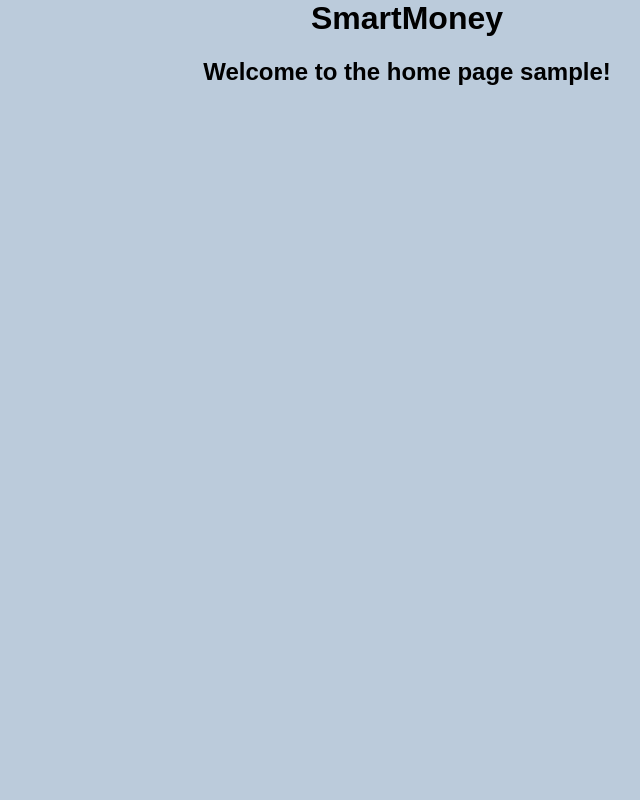
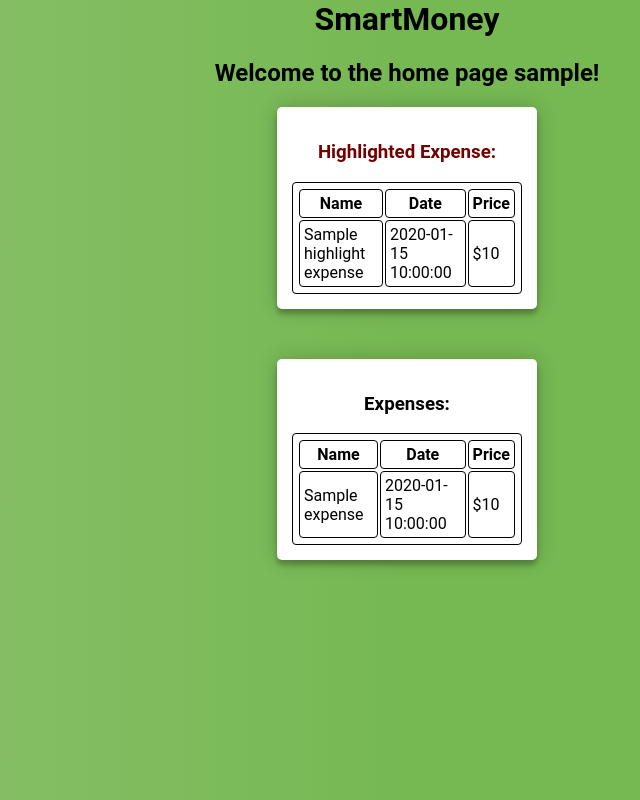
Before and after one commit to braedonondos/Finance-Tracker-App, a Flask app: template templates/homepage.html in a window 1280 px wide. Shown: the whole page, without its empty margins (233-873 px from the left). Run offline with Flask 3, Linux system fonts and the light colour scheme; the template is opened without the code that fills it: most values are stand-ins (such as "Sample title", 1, 10 or a date in 2020); some libraries are stand-ins or nearby versions.

Commit message:
Updated HTML and CSS

```diff
--- a/static/css/main.css
+++ b/static/css/main.css
@@ -8,7 +8,114 @@ h1, h2 {
     text-align: center;
 }
 
-form {
-    padding-top: 20px;
-    display: inline-block;
+table, th, td {
+    border: 1px solid;
+    margin: auto;
+    background-color: rgb(255, 255, 255);
+    padding:4px;
+    border-radius: 4px;
 }
+
+#highlight_text {
+    color:rgb(114, 0, 0);
+}
+
+@import url(https://fonts.googleapis.com/css?family=Roboto:300);
+
+.login-page {
+  width: 360px;
+  padding: 8% 0 0;
+  margin: auto;
+}
+.form {
+  position: relative;
+  z-index: 1;
+  background: #FFFFFF;
+  max-width: 230px;
+  margin: 0 auto 50px;
+  padding: 15px;
+  text-align: center;
+  box-shadow: 0 0 20px 0 rgba(0, 0, 0, 0.2), 0 5px 5px 0 rgba(0, 0, 0, 0.24);
+  border-radius: 5px;
+}
+.form input {
+  font-family: "Roboto", sans-serif;
+  outline: 0;
+  background: #f2f2f2;
+  width: 100%;
+  border: 0;
+  margin: 0 0 15px;
+  padding: 15px;
+  box-sizing: border-box;
+  font-size: 14px;
+}
+.form button {
+  font-family: "Roboto", sans-serif;
+  text-transform: uppercase;
+  outline: 0;
+  background: #4CAF50;
+  width: 100%;
+  border: 0;
+  padding: 15px;
+  color: #FFFFFF;
+  font-size: 14px;
+  -webkit-transition: all 0.3 ease;
+  transition: all 0.3 ease;
+  cursor: pointer;
+}
+.form button:hover,.form button:active,.form button:focus {
+  background: #43A047;
+}
+.form .message {
+  margin: 15px 0 0;
+  color: #b3b3b3;
+  font-size: 12px;
+}
+.form .message a {
+  color: #4CAF50;
+  text-decoration: none;
+}
+.form .register-form {
+  display: none;
+}
+.container {
+  position: relative;
+  z-index: 1;
+  max-width: 300px;
+  margin: 0 auto;
+}
+.container:before, .container:after {
+  content: "";
+  display: block;
+  clear: both;
+}
+.container .info {
+  margin: 50px auto;
+  text-align: center;
+}
+.container .info h1 {
+  margin: 0 0 15px;
+  padding: 0;
+  font-size: 36px;
+  font-weight: 300;
+  color: #1a1a1a;
+}
+.container .info span {
+  color: #4d4d4d;
+  font-size: 12px;
+}
+.container .info span a {
+  color: #000000;
+  text-decoration: none;
+}
+.container .info span .fa {
+  color: #EF3B3A;
+}
+body {
+  background: #76b852; /* fallback for old browsers */
+  background: rgb(141,194,111);
+  background: linear-gradient(90deg, rgba(141,194,111,1) 0%, rgba(118,184,82,1) 50%);
+  font-family: "Roboto", sans-serif;
+  -webkit-font-smoothing: antialiased;
+  -moz-osx-font-smoothing: grayscale;
+}
--- a/templates/homepage.html
+++ b/templates/homepage.html
@@ -5,4 +5,37 @@
 
 {% block body %}
 <h2>Welcome to the home page {{ username }}!</h2>
+<div class="form">
+    <h3 id="highlight_text">Highlighted Expense:</h3>
+    <table>
+        <tr>
+            <th>Name</th>
+            <th>Date</th>
+            <th>Price</th>
+        </tr>
+        <tr>
+            <td> {{ highlightExpense.name }} </td>
+            <td> {{ highlightExpense.date }} </td>
+            <td> ${{ highlightExpense.price }} </td>
+        </tr>
+    </table>
+</div>
+<div class="form">
+    <h3>Expenses:</h3>
+    <table>
+        <tr>
+            <th>Name</th>
+            <th>Date</th>
+            <th>Price</th>
+        </tr>
+        {% for expense in expenses %}
+        <tr>
+            <td> {{ expense.name }} </td>
+            <td> {{ expense.date }} </td>
+            <td> ${{ expense.price }} </td>
+        </tr>
+        {% endfor %}
+    </table>
+</div>
+
 {% endblock %}
```
Also changed, not shown: logIn.html (deleted, +0 -21 lines), static/css/logInStyle.css (deleted, +0 -98 lines), templates/expenses.html (deleted, +0 -10 lines), templates/login.html (+12 -2 lines).
